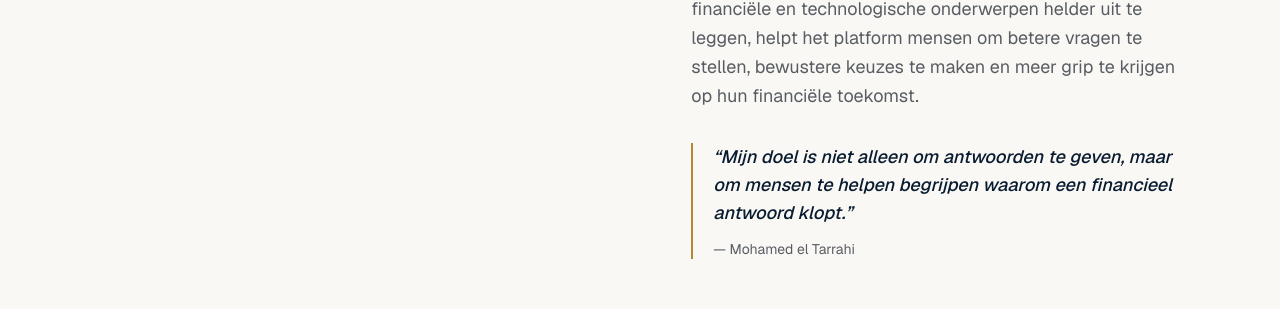
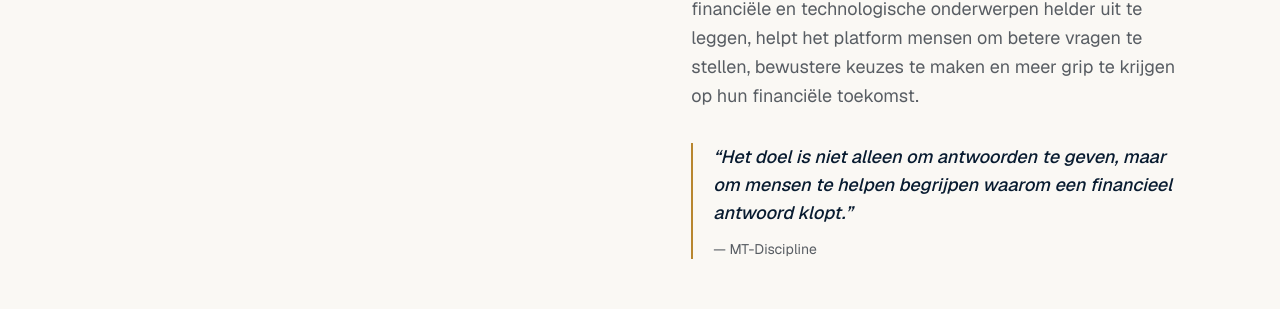
Before and after one commit to meltarrahi/mt-discipline, a Next.js app: page / in a window 1280 px wide. Shown: the part 4155-4464 px from the top of the page. Built offline with nearby package versions, Linux system fonts and the light colour scheme.

Commit message:
Update quote and footer in MissionSection

```diff
--- a/src/components/sections/MissionSection.tsx
+++ b/src/components/sections/MissionSection.tsx
@@ -24,10 +24,10 @@ export function MissionSection() {
             financiële toekomst.
           </p>
           <blockquote className="mt-8 border-l-2 border-accent pl-5 text-lg font-medium text-primary-strong italic">
-            “Mijn doel is niet alleen om antwoorden te geven, maar om mensen te helpen begrijpen
+            “Het doel is niet alleen om antwoorden te geven, maar om mensen te helpen begrijpen
             waarom een financieel antwoord klopt.”
             <footer className="mt-3 text-sm font-normal text-ink-muted not-italic">
-              — {siteConfig.founderName}
+              — {siteConfig.brandName}
             </footer>
           </blockquote>
         </div>
```
